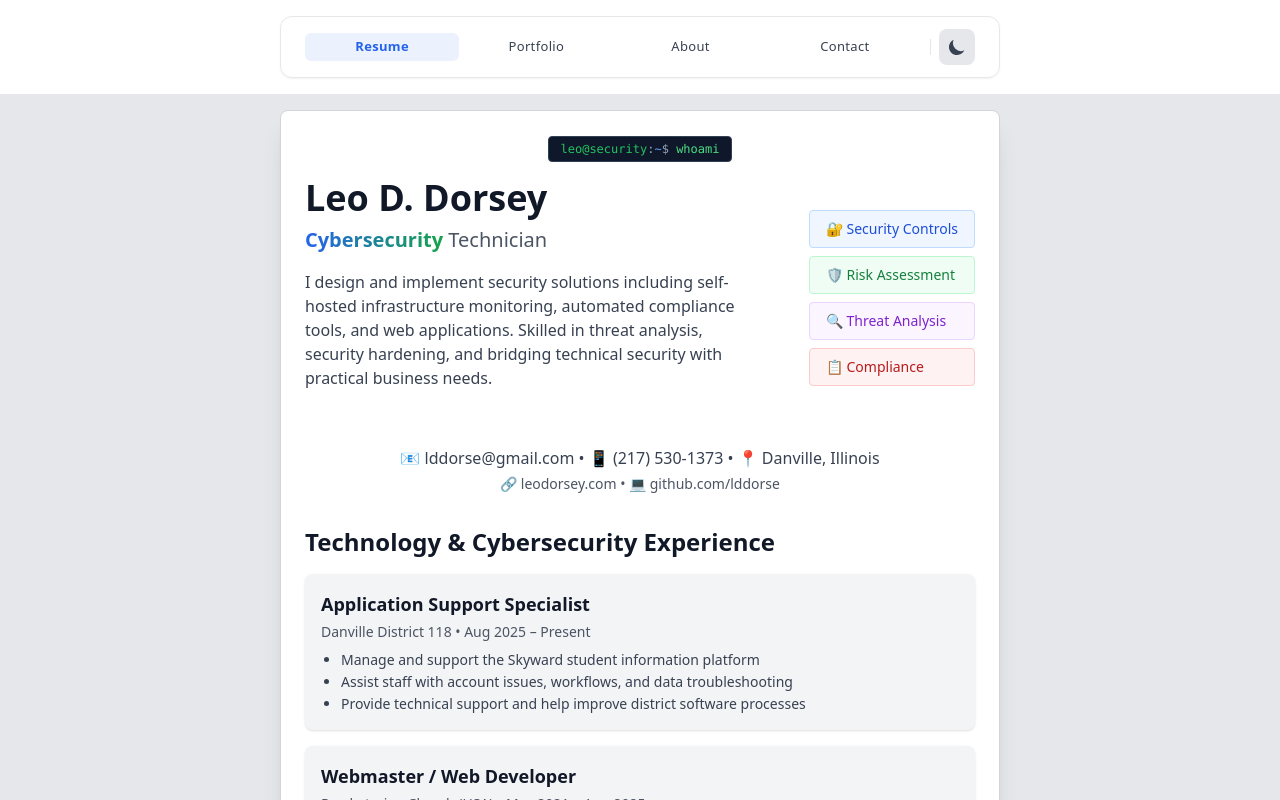
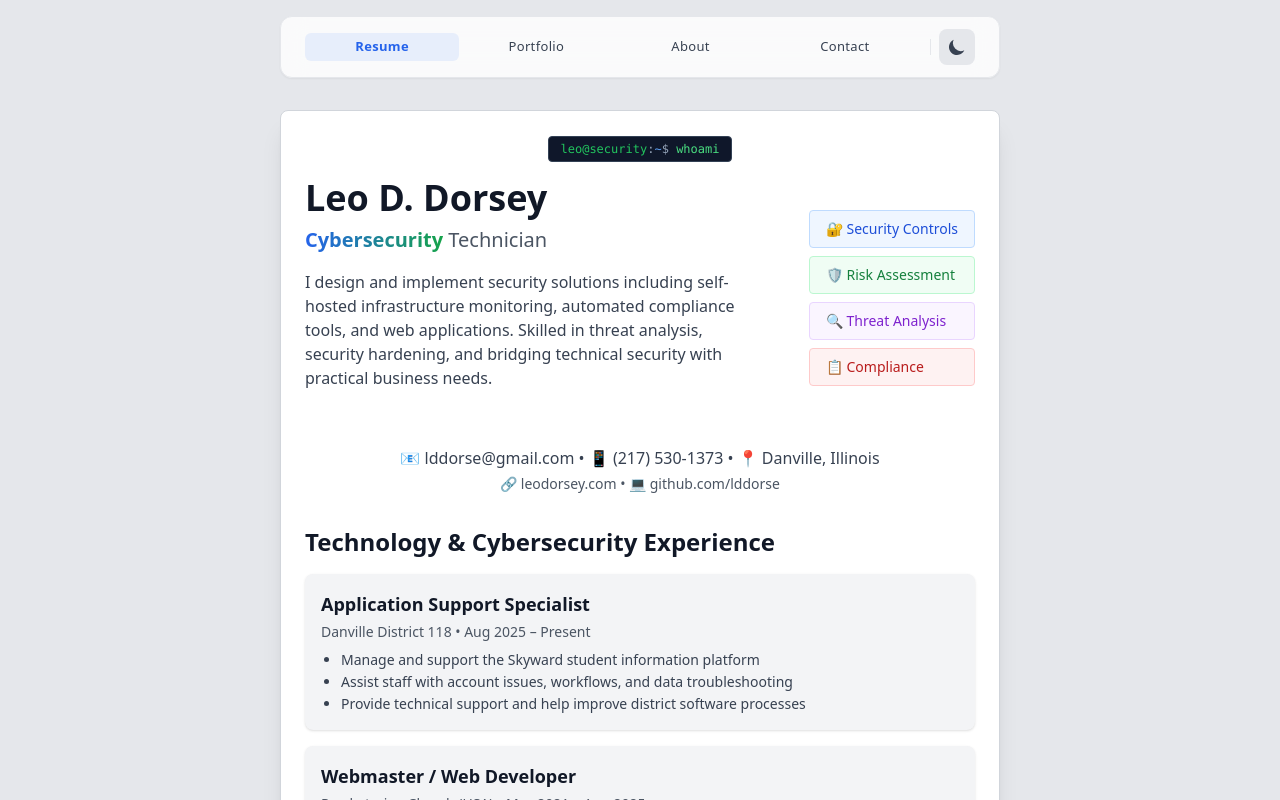
Before and after one commit to lddorse/cybersecurityportfolio, a React (Vite) app: page / in a window 1280 px wide. Shown: the top 800 px of the page. Built offline with nearby package versions, Linux system fonts and the light colour scheme.

Commit message:
Update Navbar.jsx

```diff
--- a/src/components/Navbar.jsx
+++ b/src/components/Navbar.jsx
@@ -39,7 +39,8 @@ const Navbar = () => {
 
   return (
     <>
-      {/* Main Nav: Scrolls with page - removed background, tighter spacing */}
+      {/* Navbar Background - matches FixedCardLayout */}
+      <div className="w-full bg-gray-200 dark:bg-gray-900">
         <nav className="w-full max-w-[768px] mx-auto px-4 sm:px-6 pt-4 pb-4">
           <div className="bg-white/80 dark:bg-gray-800/80 backdrop-blur-md px-4 py-2 sm:px-6 sm:py-3 rounded-xl shadow-sm border border-gray-200 dark:border-gray-700">
             <ul className="flex items-center justify-between text-[13px] font-medium tracking-wide">
@@ -52,6 +53,7 @@ const Navbar = () => {
             </ul>
           </div>
         </nav>
+      </div>
 
       {/* Hamburger Button - appears when scrolled */}
       <button
```
Lines whose indentation alone changed are shown as unchanged.
